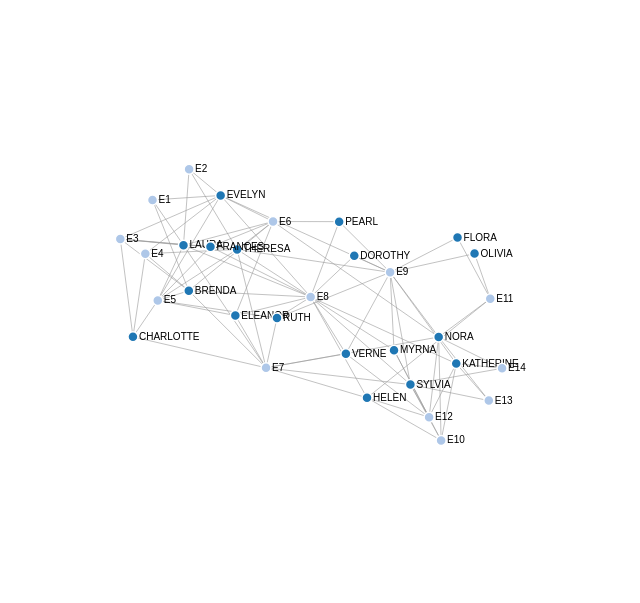
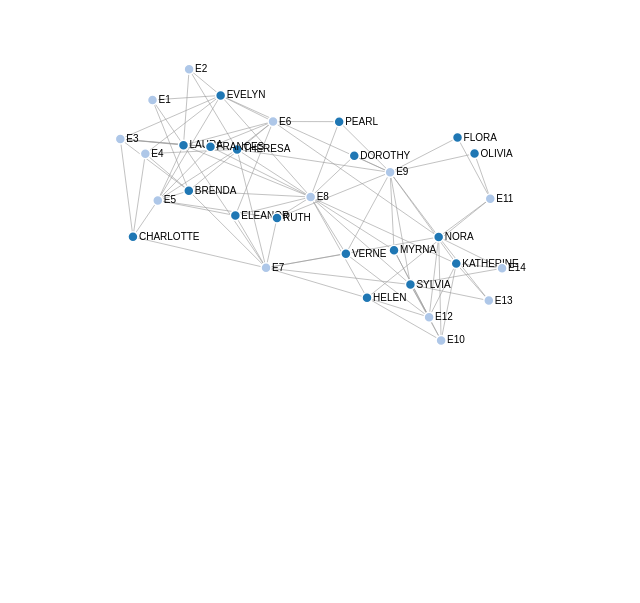
Before and after one commit to feezell/southernWomen, a plain HTML site: page index.html in a window 1280 px wide. Shown: the whole page, without its empty margins (135-775 px from the left). Drawn offline with Linux system fonts and the light colour scheme.

Commit message:
Update index.html

```diff
--- a/index.html
+++ b/index.html
@@ -7,7 +7,7 @@
         <script type="text/javascript"  src="d3.v4.js"></script>
     </head>
     <body>
-        <svg width="900" height="600"></svg>
+        <svg width="900" height="400"></svg>
 
         <script type="text/javascript" src="southernWomen.js"></script>
     </body>
```
